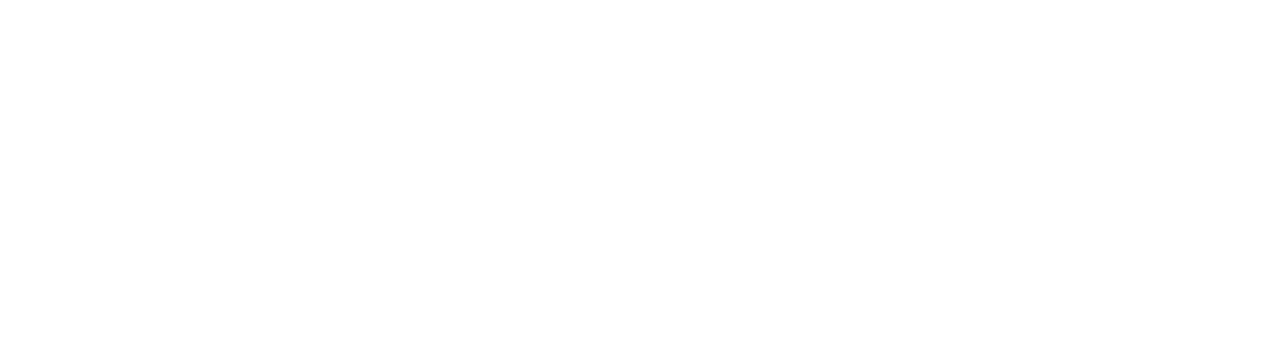
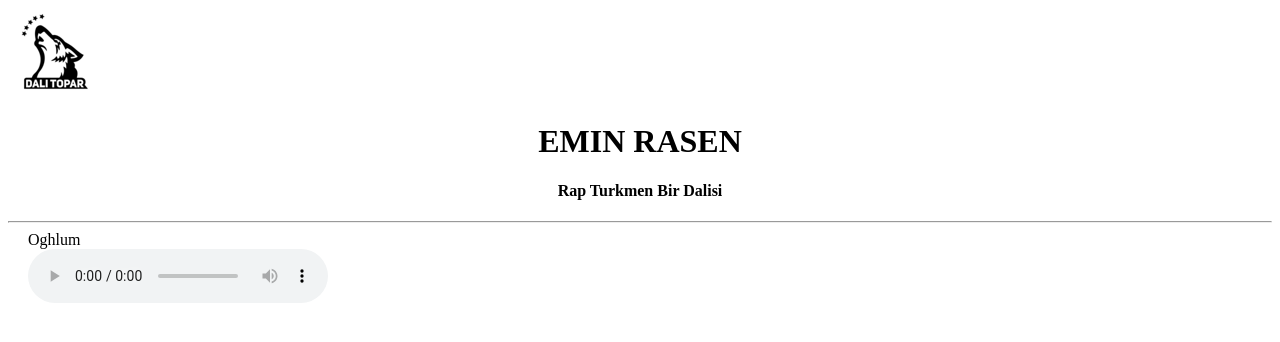
Before and after one commit to masoudnemati/eminrasen-ir, a React (Create React App) app: page / in a window 1280 px wide. Shown: the top 342 px of the page. Built offline with nearby package versions, Linux system fonts and the light colour scheme; a web font is replaced by a local one.

Commit message:
starting very slowly

```diff
--- a/src/App.css
+++ b/src/App.css
@@ -1,38 +1,8 @@
-.App {
+.hero {
   text-align: center;
 }
 
-.App-logo {
-  height: 40vmin;
-  pointer-events: none;
+figure {
+  margin: 0;
+  padding: 0 0 0 20px;
 }
-
-@media (prefers-reduced-motion: no-preference) {
-  .App-logo {
-    animation: App-logo-spin infinite 20s linear;
-  }
-}
-
-.App-header {
-  background-color: #282c34;
-  min-height: 100vh;
-  display: flex;
-  flex-direction: column;
-  align-items: center;
-  justify-content: center;
-  font-size: calc(10px + 2vmin);
-  color: white;
-}
-
-.App-link {
-  color: #61dafb;
-}
-
-@keyframes App-logo-spin {
-  from {
-    transform: rotate(0deg);
-  }
-  to {
-    transform: rotate(360deg);
-  }
-}
--- a/src/App.js
+++ b/src/App.js
@@ -1,8 +1,24 @@
 import React from "react";
 import "./App.css";
+import Home from "./pages/Home";
+import Songs from "./pages/Songs";
+import SingleSong from "./pages/SingleSong";
+import Error from "./pages/Error";
+import Navbar from "./Components/Navbar";
+import { Route, Switch } from "react-router-dom";
 
 function App() {
-  return <div className="App"></div>;
+  return (
+    <>
+      <Navbar />
+      <Switch>
+        <Route exact path="/" component={Home} />
+        <Route exact path="/songs" component={Songs} />
+        <Route exact path="/songs/:slug" component={SingleSong} />
+        <Route component={Error} />
+      </Switch>
+    </>
+  );
 }
 
 export default App;
--- /dev/null
+++ b/src/Components/Hero.js
@@ -0,0 +1,23 @@
+import React, { Component } from "react";
+import OghlumSong from "../assets/Emin - oghlum.mp3";
+
+export default function Hero() {
+  return (
+    <div>
+      <div className="hero">
+        <h1>EMIN RASEN</h1>
+        <h4>Rap Turkmen Bir Dalisi</h4>
+        <hr />
+      </div>
+      <div>
+        <figure>
+          <figcaption>Oghlum</figcaption>
+          <audio controls autoplay preload="metadata" src={OghlumSong}>
+            Your browser does not support the
+            <code>audio</code> element.
+          </audio>
+        </figure>
+      </div>
+    </div>
+  );
+}
--- /dev/null
+++ b/src/Components/Navbar.js
@@ -0,0 +1,16 @@
+import React, { Component } from "react";
+import Logo from "../images/dalitoporlogo.png";
+import { FaAlignRight } from "react-icons/fa";
+import { Link } from "react-router-dom";
+
+export default class Navbar extends Component {
+  state = {
+    isOpen: false,
+  };
+  handleToggle = () => {
+    this.setState({ isOpen: !this.state.isOpen });
+  };
+  render() {
+    return <img src={Logo} alt="Dalitopor" />;
+  }
+}
--- a/src/index.js
+++ b/src/index.js
@@ -1,10 +1,13 @@
 import React from "react";
 import ReactDOM from "react-dom";
 import App from "./App";
+import { BrowserRouter as Router } from "react-router-dom";
 
 ReactDOM.render(
   <React.StrictMode>
-    <App />
+    <Router>
+      <App />
+    </Router>
   </React.StrictMode>,
   document.getElementById("root")
 );
--- /dev/null
+++ b/src/pages/Error.js
@@ -0,0 +1,5 @@
+import React from "react";
+
+export default function Error() {
+  return <div>Error page</div>;
+}
--- /dev/null
+++ b/src/pages/Home.js
@@ -0,0 +1,10 @@
+import React from "react";
+import Hero from "../Components/Hero";
+
+export default function Home() {
+  return (
+    <div>
+      <Hero />
+    </div>
+  );
+}
--- /dev/null
+++ b/src/pages/SingleSong.js
@@ -0,0 +1,7 @@
+import React, { Component } from "react";
+
+export default class SingleSong extends Component {
+  render() {
+    return <div>Hello from single Song page</div>;
+  }
+}
--- /dev/null
+++ b/src/pages/Songs.js
@@ -0,0 +1,7 @@
+import React from "react";
+
+const Songs = () => {
+  return <div>Hello from Songs page</div>;
+};
+
+export default Songs;
```
Also changed, not shown: src/images/dalitoporlogo.png (added), 1 other file (tests, documents, lock files or other folders).
